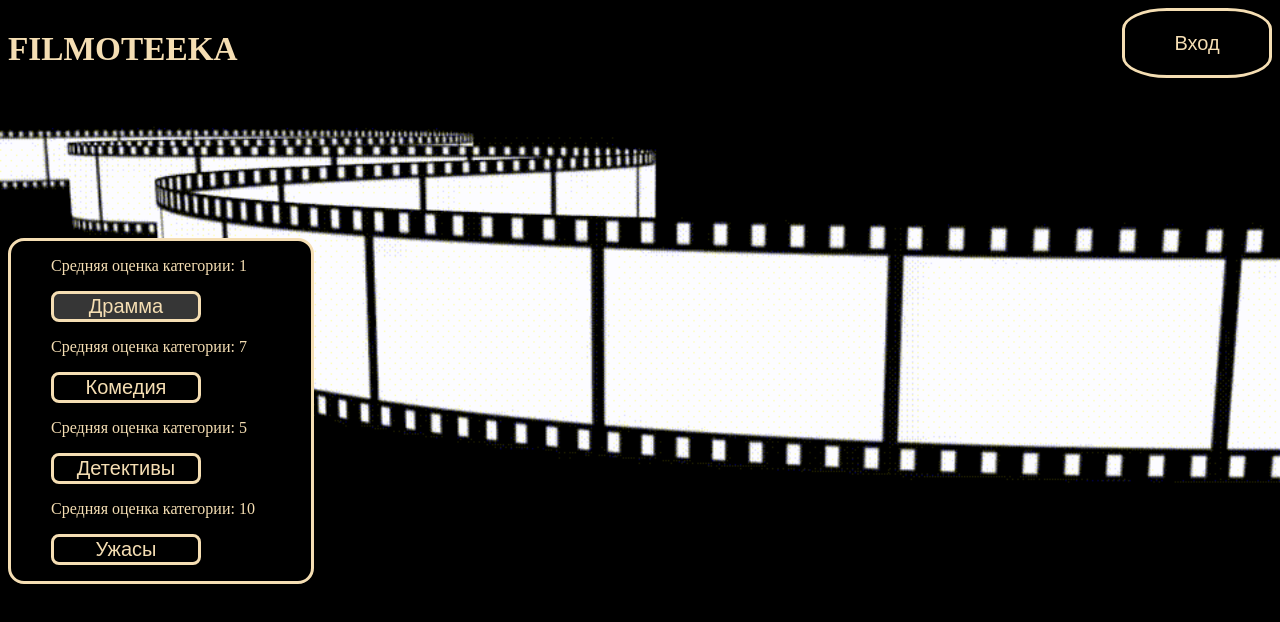
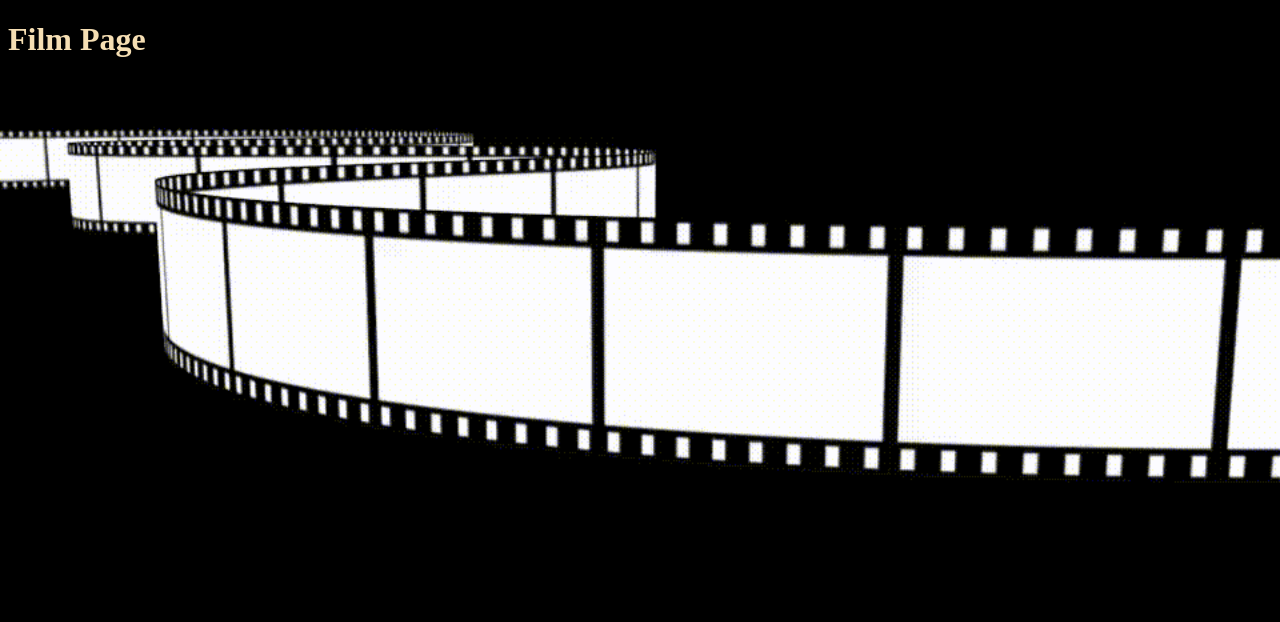
Before and after one commit to algorithm-ssau/Filmoteeka, a React (Create React App) app in the folder client/: page /film/1 in a window 1280 px wide. Shown: the top 622 px of the page. Built offline with nearby package versions, Linux system fonts and the light colour scheme.

Commit message:
Настроена начальная версия роутов

```diff
--- a/client/src/App.js
+++ b/client/src/App.js
@@ -1,65 +1,32 @@
 import React, { useEffect } from "react";
-import Context from "./components/categories/categoriesContext.js";
-import CategoriesList from "./components/categories/CategoriesList.js";
-import LoginModal from "./components/login/LoginModal.js";
-import Profile from "./components/profile/Profile.js";
+import {BrowserRouter as Router, Routes, Route} from 'react-router-dom'
+
+import {MainPage} from './pages/MainPage.js'
+import {FilmPage} from './pages/FilmPage.js'
+import {ProfilePage} from './pages/ProfilePage.js'
+
 import background_image from "./background_video.gif";
-import { useAuth } from "./hooks/auth.hook.js";
-import { AuthContext } from "./AuthContext.js";
-import {Router} from "react-router-dom";
 
 function App() {
-  const { login, logout, token, userId } = useAuth();
-  const isAuthenticated = !!token;
-
-  const [categories, setCategories] = React.useState([
-    { id: 0, name: "Драмма", selected: true, averageRaiting: 1 },
-    { id: 1, name: "Комедия", selected: false, averageRaiting: 7 },
-    { id: 2, name: "Детективы", selected: false, averageRaiting: 5 },
-    { id: 3, name: "Ужасы", selected: false, averageRaiting: 10 },
-  ]);
-
   useEffect(() => {
     document.title = "FILMOTEEKA";
     document.body.style.backgroundImage = `url(${background_image})`;
   }, []);
 
-  function selectCategory(id) {
-    setCategories(
-      categories.map((category) => {
-        category.selected = category.id === id;
-        return category;
-      })
-    );
-  }
-
   return (
-    <AuthContext.Provider
-      value={{
-        token,
-        login,
-        logout,
-        userId,
-        isAuthenticated,
-      }}
-    >
-      <Context.Provider value={{ selectFunction: selectCategory }}>
-        <div className="wrapper">
-          <div className="top-bar">
-            <h1 className="mainHeader">FILMOTEEKA</h1>
-            {isAuthenticated ? <Profile /> : <LoginModal />}
-          </div>
-
-          <div className="categoriesWrapper">
-            {categories.length ? (
-              <CategoriesList categories={categories} />
-            ) : (
-              <p>No items</p>
-            )}
-          </div>
-        </div>
-      </Context.Provider>
-    </AuthContext.Provider>
+    <Router>
+      <Routes>
+        <Route path="/" exact
+          element = {<MainPage />}>
+        </Route>
+        <Route path="/profile" exact
+            element = {<ProfilePage />}>
+        </Route>
+        <Route path="/film/:id"
+            element = {<FilmPage />}>
+        </Route>
+      </Routes>
+    </Router>
   );
 }
 
--- a/client/src/components/profile/Profile.js
+++ b/client/src/components/profile/Profile.js
@@ -32,6 +32,7 @@ export default function Profile() {
             width="70px"
             height="70px"
             style={stls.img}
+            alt="Аватар"
           />
         </div>
         <div className="menu-main" style={stls.menu}>
--- /dev/null
+++ b/client/src/pages/FilmPage.js
@@ -0,0 +1,9 @@
+import React from "react"
+
+export const FilmPage = () => {
+    return (
+        <div>
+            <h1>Film Page</h1>
+        </div>
+    )
+}
--- /dev/null
+++ b/client/src/pages/MainPage.js
@@ -0,0 +1,58 @@
+import { React, useState } from "react"
+import { useAuth } from "../hooks/auth.hook.js";
+import { AuthContext } from "../AuthContext.js";
+
+import CategoriesContext from "../components/categories/categoriesContext.js";
+import CategoriesList from "../components/categories/CategoriesList.js";
+import LoginModal from "../components/login/LoginModal.js";
+import Profile from "../components/profile/Profile.js";
+
+export const MainPage = () => {
+    const { login, logout, token, userId } = useAuth();
+    const isAuthenticated = !!token;
+
+    const [categories, setCategories] = useState([
+        { id: 0, name: "Драмма", selected: true, averageRaiting: 1 },
+        { id: 1, name: "Комедия", selected: false, averageRaiting: 7 },
+        { id: 2, name: "Детективы", selected: false, averageRaiting: 5 },
+        { id: 3, name: "Ужасы", selected: false, averageRaiting: 10 },
+    ]);
+
+    function selectCategory(id) {
+        setCategories(
+            categories.map((category) => {
+                category.selected = category.id === id;
+                return category;
+            })
+        );
+    }
+
+    return (
+        <AuthContext.Provider
+            value={{
+                token,
+                login,
+                logout,
+                userId,
+                isAuthenticated,
+            }}
+        >
+            <CategoriesContext.Provider value={{ selectFunction: selectCategory }}>
+                <div className="wrapper">
+                <div className="top-bar">
+                    <h1 className="mainHeader">FILMOTEEKA</h1>
+                    {isAuthenticated ? <Profile /> : <LoginModal />}
+                </div>
+
+                <div className="categoriesWrapper">
+                    {categories.length ? (
+                    <CategoriesList categories={categories} />
+                    ) : (
+                    <p>No items</p>
+                    )}
+                </div>
+                </div>
+            </CategoriesContext.Provider>
+        </AuthContext.Provider>
+    )
+}
--- /dev/null
+++ b/client/src/pages/ProfilePage.js
@@ -0,0 +1,9 @@
+import React from "react"
+
+export const ProfilePage = () => {
+    return (
+        <div>
+            <h1>Profile page</h1>
+        </div>
+    )
+}
```
